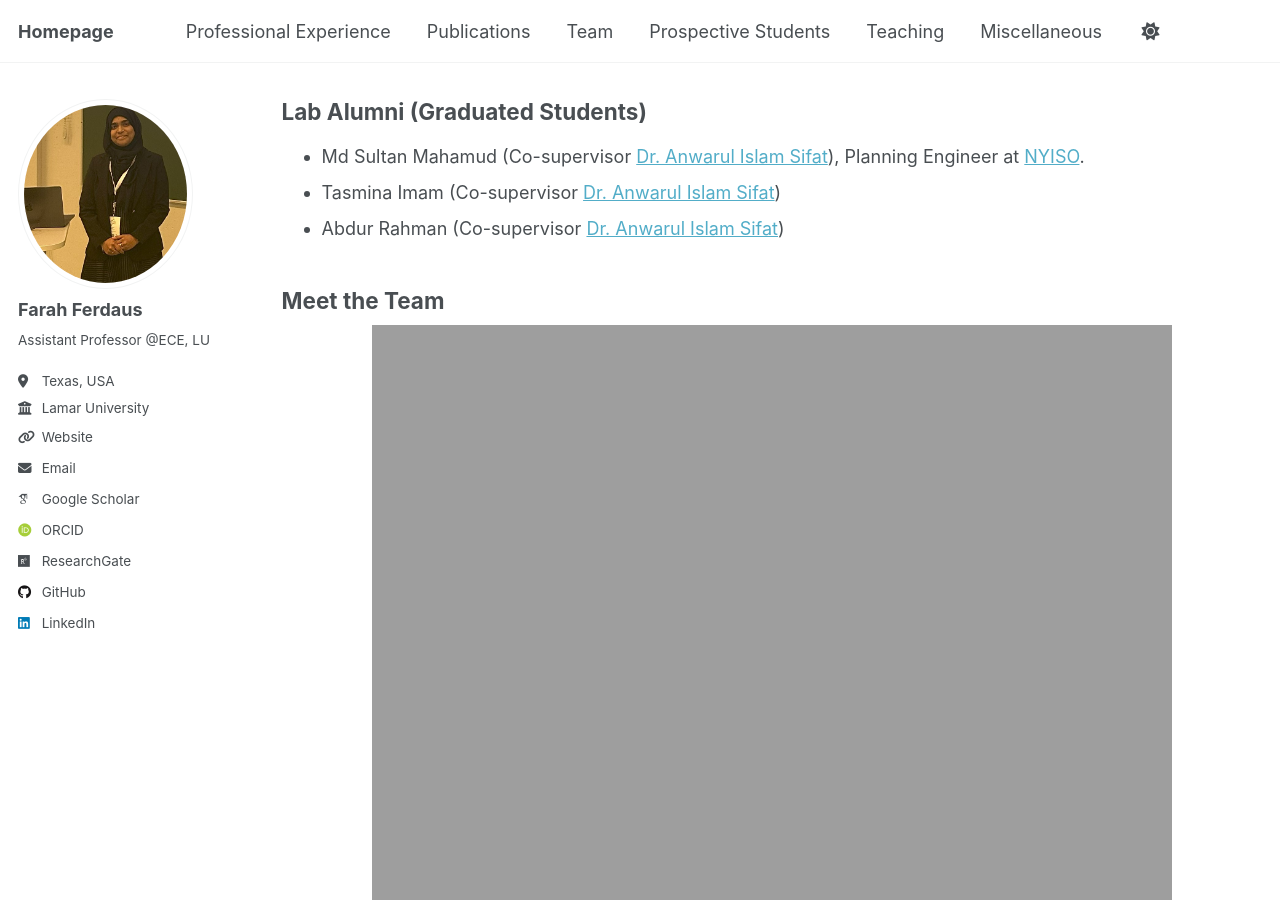
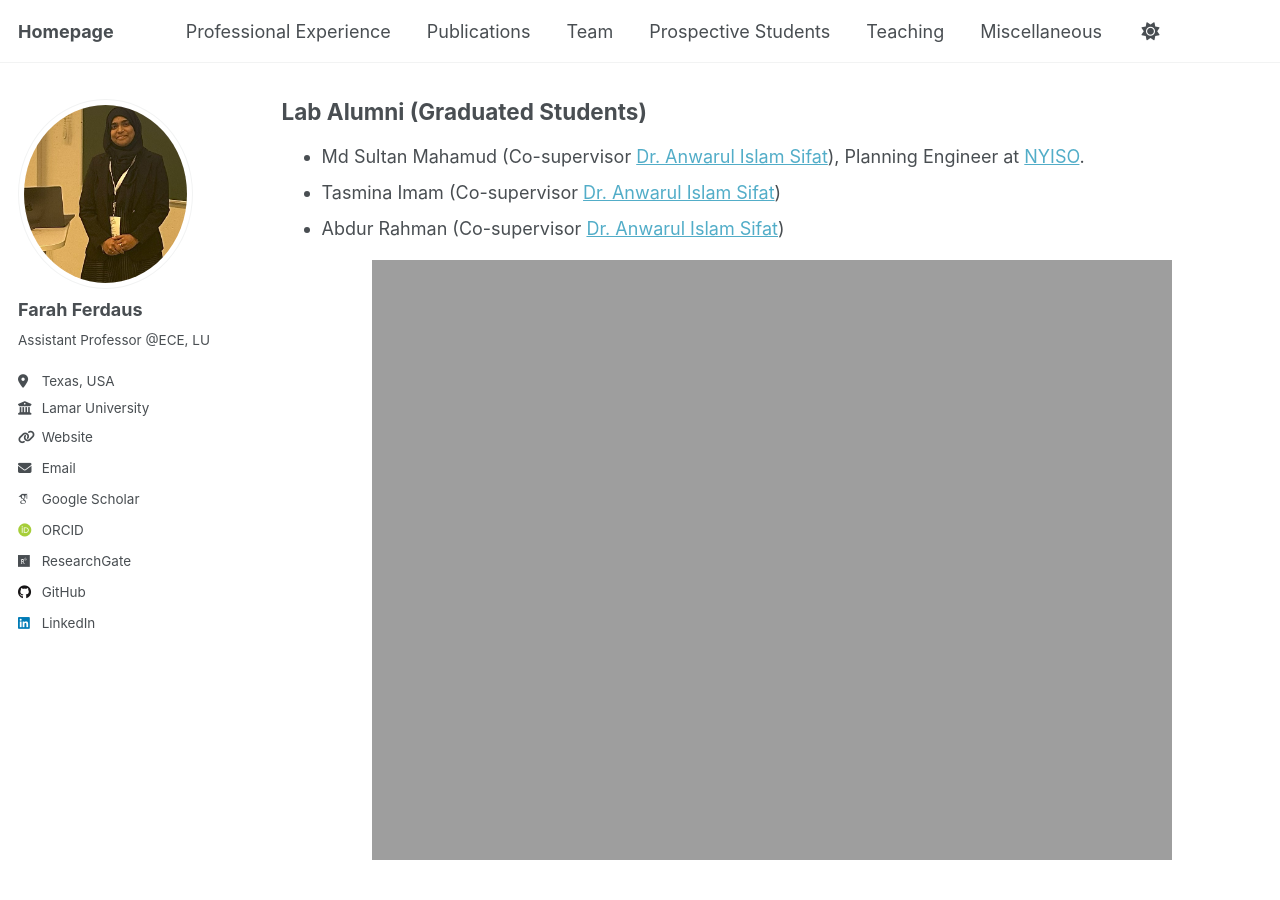
Before and after one commit to fferdaus/fferdaus.github.io, a Jekyll site: the page built from _pages/team.md, in a window 1280 px wide and 900 px high, scrolled down 1740 px. Built offline with Jekyll 4.4.1, drawn with Linux system fonts in a browser that asks for light colours; some web fonts are replaced.

Commit message:
Update team.md

```diff
--- a/_pages/team.md
+++ b/_pages/team.md
@@ -167,6 +167,10 @@ redirect_from:
 - Tasmina Imam (Co-supervisor [Dr. Anwarul Islam Sifat](https://www.linkedin.com/in/aisifat/))
 - Abdur Rahman (Co-supervisor [Dr. Anwarul Islam Sifat](https://www.linkedin.com/in/aisifat/))
 
+<div style="text-align: center;">
+  <img src="{{ base_path }}/images/alumni_sp26.jpg" alt="Alumni_Sp26" width="800">
+</div>
+
 
 ## Meet the Team
 
```
